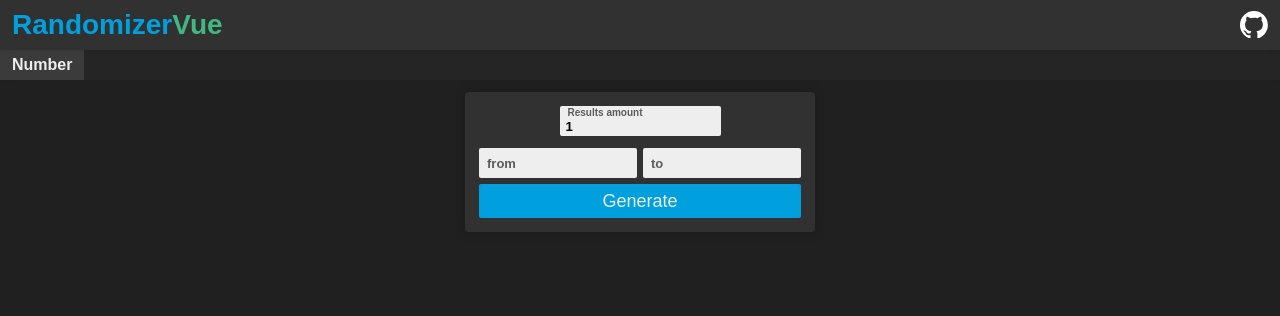
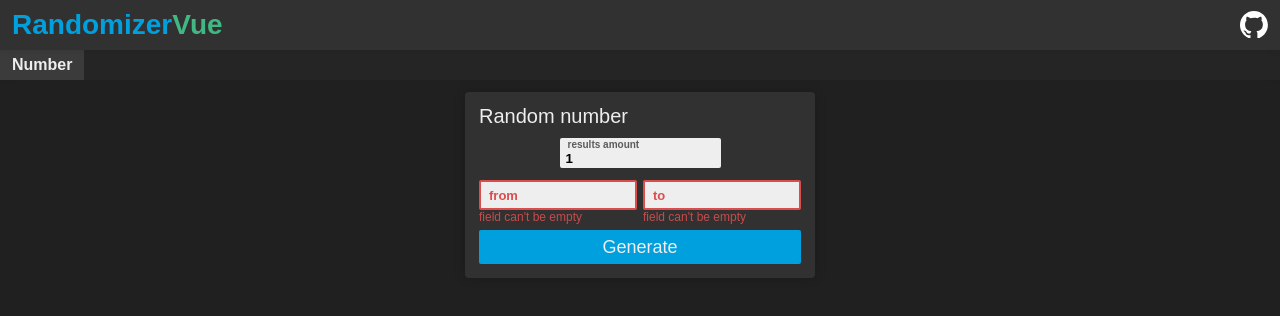
Before and after one commit to abrikosechek/randomizer, a Vue app: page /number in a window 1280 px wide. Both pictures are taken after typing "Sample", "Sample" into the empty fields and a click on the button "Generate". Shown: the top 316 px of the page. Built offline with nearby package versions, Linux system fonts and the light colour scheme.

Commit message:
random number page title tags and warnings

```diff
--- a/package.json
+++ b/package.json
@@ -9,6 +9,7 @@
     "preview": "vite preview"
   },
   "dependencies": {
+    "pinia": "^2.3.0",
     "sass-embedded": "^1.83.0",
     "vue": "^3.5.13",
     "vue-router": "^4.5.0"
--- a/src/App.vue
+++ b/src/App.vue
@@ -4,18 +4,18 @@
   <main>
     <RouterView />
   </main>
+
+  <Warnings />
 </template>
 
 <script setup>
 import Header from '@/components/Header.vue';
+import Warnings from '@/components/Warnings.vue';
 </script>
 
 <style scoped>
 main {
   width: 100%;
-}
-
-main {
   padding: 12px;
 }
 </style>
--- a/src/assets/styles/modules/_colors.scss
+++ b/src/assets/styles/modules/_colors.scss
@@ -4,4 +4,6 @@
   --text: #eee;
   --primary: #00a0df;
   --primary-hover: #0073a0;
+  --error: #db4d4d;
+  --success: rgb(69, 190, 99);
 }
--- /dev/null
+++ b/src/components/Warnings.vue
@@ -0,0 +1,64 @@
+<template>
+  <div class="warnings">
+    <TransitionGroup name="warning-slide">
+      <div v-for="warning in warnings" :key="warning.id" :class="[warning.color]" class="warning"
+        @click="removeWarningById(warning.id)">
+        <p>{{ warning.text }}</p>
+      </div>
+    </TransitionGroup>
+  </div>
+</template>
+
+<script setup>
+import { storeToRefs } from 'pinia'
+import { useWarningsStore } from "@/store/warnings"
+const warningsStore = useWarningsStore()
+
+const { warnings } = storeToRefs(warningsStore)
+
+const removeWarningById = (id) => {
+  warningsStore.removeWarning(id)
+}
+</script>
+
+<style scoped lang='scss'>
+.warnings {
+  position: fixed;
+  top: 20px;
+  right: 20px;
+  z-index: 5;
+  display: flex;
+  flex-direction: column;
+  gap: 4px;
+  width: 100%;
+  max-width: 270px;
+}
+
+.warning {
+  position: relative;
+  left: 0;
+  width: 100%;
+  padding: 8px 12px;
+  opacity: 1;
+  background: var(--bg-light);
+  box-shadow: 0 0 8px rgba(0, 0, 0, .4);
+  border-radius: 2px;
+  cursor: pointer;
+  transition: left 0.2s, transform 0.5s, opacity 0.5s;
+
+  &:hover {
+    left: -10px;
+  }
+
+  // colors
+  &.success {
+    border-left: 4px solid var(--success);
+  }
+}
+
+.warning-slide-enter-from,
+.warning-slide-leave-to {
+  transform: translateX(150%);
+  opacity: 0.5;
+}
+</style>
--- a/src/components/ui/Input.vue
+++ b/src/components/ui/Input.vue
@@ -1,9 +1,14 @@
 <template>
-  <div class="input" :class="{ active: isActive }">
-    <p v-if="placeholder" class="input__placeholder">{{ placeholder }}</p>
-    <input ref="inputRef" class="input__input" placeholder="" type="text" :value="value" @input="onInput"
+  <div class="input" :class="{ active: isActive, warning }">
+    <div class="input__container">
+      <p v-if="placeholder" class="input__container__placeholder">{{ placeholder }}</p>
+
+      <input ref="inputRef" class="input__container__input" placeholder="" type="text" :value="value" @input="onInput"
         @focus="focused = true" @blur="focused = false" />
-    <div class="input__trigger" @click="inputRef.focus()" />
+      <div class="input__container__trigger" @click="inputRef.focus()" />
+    </div>
+
+    <p v-if="warning" class="input__warning">{{ warning }}</p>
   </div>
 </template>
 
@@ -19,13 +24,17 @@
     type: String,
     default: null
   },
+  warning: {
+    type: String,
+    default: null
+  },
   number: {
     type: Boolean,
     default: false
   }
 })
 
-const emit = defineEmits(["update:value"])
+const emit = defineEmits(["update:value", "update:warning"])
 
 const inputRef = ref(null)
 const focused = ref(false)
@@ -37,8 +46,9 @@
 }
 
 const onInput = (event) => {
-  console.log(props.value)
   const inputValue = event.target.value
+
+  emit("update:warning", null)
 
   if (props.number) {
     const validatedInputValue = validateNumbers(inputValue)
@@ -52,8 +62,8 @@
 
 <style scoped lang='scss'>
 .input {
+  &__container {
     position: relative;
-  flex: 1 1 auto;
     height: 30px;
     background: var(--text);
     border-radius: 2px;
@@ -97,9 +107,17 @@
       height: 100%;
       cursor: text;
     }
+  }
+
+  &__warning {
+    opacity: 0.9;
+    color: var(--error);
+    font-size: 12px;
+  }
 
   &.active {
-    &>.input {
+    & .input {
+      &__container {
         &__placeholder {
           top: 2px;
           transform: translateY(0);
@@ -108,4 +126,17 @@
       }
     }
   }
+
+  &.warning {
+    & .input {
+      &__container {
+        border: 2px solid var(--error);
+
+        &__placeholder {
+          color: var(--error);
+        }
+      }
+    }
+  }
+}
 </style>
--- a/src/main.js
+++ b/src/main.js
@@ -1,6 +1,9 @@
 import { createApp } from 'vue'
+import { createPinia } from 'pinia'
 import router from "./router/index.js"
 import App from './App.vue'
 import "./assets/styles/main.scss"
 
-createApp(App).use(router).mount('#app')
+const pinia = createPinia()
+
+createApp(App).use(router).use(pinia).mount('#app')
--- a/src/pages/Number/Number.vue
+++ b/src/pages/Number/Number.vue
@@ -1,11 +1,19 @@
 <template>
   <div class="page">
+
     <div class="card card-params">
-      <Input class="card-params__amount" placeholder="Results amount" v-model:value="resultsAmount" number />
+      <h1 class="card__title">
+        Random number
+      </h1>
+
+      <Input class="card-params__amount" placeholder="results amount" v-model:value="resultsAmount"
+        v-model:warning="resultsAmountWarning" number />
 
       <div class="card-params__inputs">
-        <Input placeholder="from" v-model:value="firstValue" number />
-        <Input placeholder="to" v-model:value="secondValue" number />
+        <Input class="card-params__inputs__item" placeholder="from" v-model:value="firstValue"
+          v-model:warning="firstValueWarning" number />
+        <Input class="card-params__inputs__item" placeholder="to" v-model:value="secondValue"
+          v-model:warning="secondValueWarning" number />
       </div>
 
       <Button class="card-params__button" @click="generate()">
@@ -14,7 +22,10 @@
     </div>
 
     <div v-if="generatedList.length" class="card card-results">
-      <h2 class="card-results__title">Results:</h2>
+      <h2 class="card__title">
+        Results
+        <span class="card__title__description">(avg: {{ generatedListAverage }})</span>
+      </h2>
 
       <div class="card-results__list">
         <div v-for="(item, index) in generatedList" :key="index" class="card-results__list__item">
@@ -27,21 +38,49 @@
 
 <script setup>
 import { ref } from "vue";
+import { useWarningsStore } from "@/store/warnings"
 import Button from "@/components/ui/Button.vue";
 import Input from "@/components/ui/Input.vue";
+
+const warningsStore = useWarningsStore()
 
 const firstValue = ref(null)
 const secondValue = ref(null)
 const resultsAmount = ref("1")
+
+const firstValueWarning = ref(null)
+const secondValueWarning = ref(null)
+const resultsAmountWarning = ref(null)
+
 const generatedList = ref([])
+const generatedListAverage = ref(null)
 
 const getRandomNumber = (min, max) => {
   return Math.floor(Math.random() * (max - min + 1)) + min;
 }
 
 const generate = () => {
-  if (!firstValue.value || !secondValue.value)
-    return
+  let returnError = false
+
+  console.log(resultsAmount.value === "")
+
+  if (!firstValue.value) {
+    returnError = true
+    firstValueWarning.value = "field can't be empty"
+  }
+  if (!secondValue.value) {
+    returnError = true
+    secondValueWarning.value = "field can't be empty"
+  }
+  if (!resultsAmount.value) {
+    returnError = true
+    resultsAmountWarning.value = "field can't be empty"
+  } else if (Number(resultsAmount.value) < 1) {
+    returnError = true
+    resultsAmountWarning.value = "value must be higher"
+  }
+
+  if (returnError) return
 
   const firstValueNumber = Number(firstValue.value)
   const secondValueNumber = Number(secondValue.value)
@@ -54,6 +93,14 @@
   for (let i = 0; i < Number(resultsAmountNumber); i++) {
     generatedList.value.push(getRandomNumber(lowerInputValue, higherInputValue))
   }
+
+  const sum = generatedList.value.reduce((accumulator, currentValue) => accumulator + currentValue, 0);
+  generatedListAverage.value = Math.round(sum / generatedList.value.length)
+
+  warningsStore.createWarning({
+    text: "Successfully generated",
+    color: "success",
+  })
 }
 </script>
 
@@ -73,6 +120,18 @@
   background: var(--bg-light);
   border-radius: 4px;
   box-shadow: 0px 0px 12px rgba(0, 0, 0, .2);
+
+  &__title {
+    margin-bottom: 12px;
+    font-size: 20px;
+    font-weight: 500;
+    line-height: 1em;
+
+    &__description {
+      opacity: 0.7;
+      font-size: 13px;
+    }
+  }
 }
 
 .card-params {
@@ -82,31 +141,11 @@
   }
 
   &__inputs {
-    display: flex;
+    display: grid;
+    grid-template-columns: repeat(2, 1fr);
     gap: 6px;
     width: 100%;
     margin-top: 12px;
-
-    &__item {
-      flex: 1 1 auto;
-
-      &__text {
-        padding: 0 2px;
-        font-size: 13px;
-        line-height: 1em;
-      }
-
-      &__input {
-        width: 100%;
-        height: 24px;
-        padding: 0 6px;
-        background: var(--text);
-        border: 0px;
-        border-radius: 2px;
-        outline: 0px;
-        font-weight: 600;
-      }
-    }
   }
 
   &__button {
@@ -116,18 +155,11 @@
 }
 
 .card-results {
-  &__title {
-    font-size: 20px;
-    font-weight: 500;
-    line-height: 1em;
-  }
-
   &__list {
     display: flex;
     gap: 4px;
     flex-wrap: wrap;
     width: 100%;
-    margin-top: 8px;
 
     &__item {
       display: flex;
--- /dev/null
+++ b/src/store/warnings.js
@@ -0,0 +1,20 @@
+import { defineStore } from "pinia";
+
+export const useWarningsStore = defineStore("warnings", {
+  state: () => ({
+    warnings: [],
+    warningsCount: 0,
+  }),
+  actions: {
+    createWarning(warning, duration = 6000) {
+      const currentWarningsCount = this.warningsCount++
+      this.warnings.push({ ...warning, id: currentWarningsCount })
+      setTimeout(() => {
+        this.removeWarning(currentWarningsCount)
+      }, duration)
+    },
+    removeWarning(warningId) {
+      this.warnings = this.warnings.filter(item => item.id != warningId)
+    }
+  }
+})
```
Also changed, not shown: 1 other file (tests, documents, lock files or other folders). Lines whose indentation alone changed are shown as unchanged.
